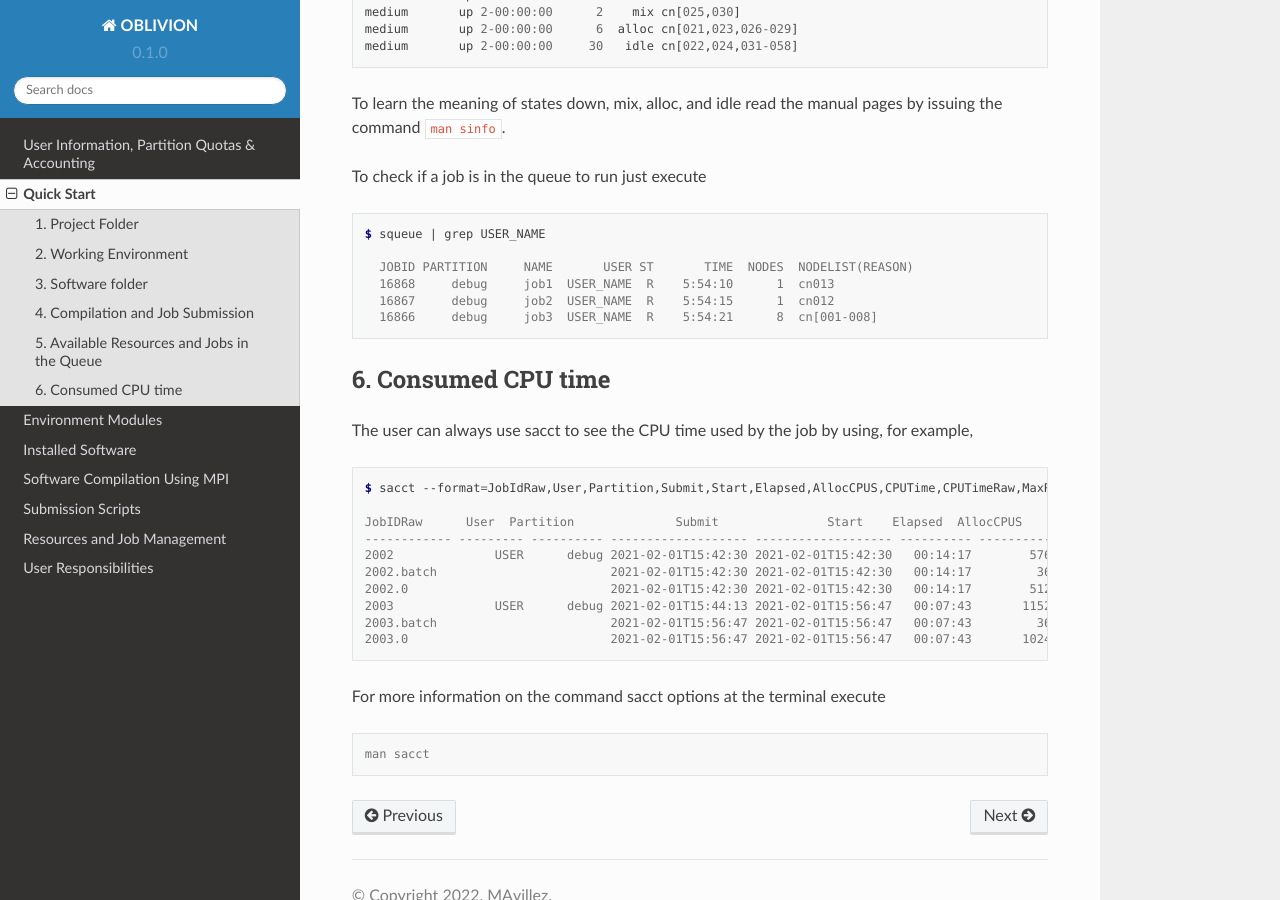
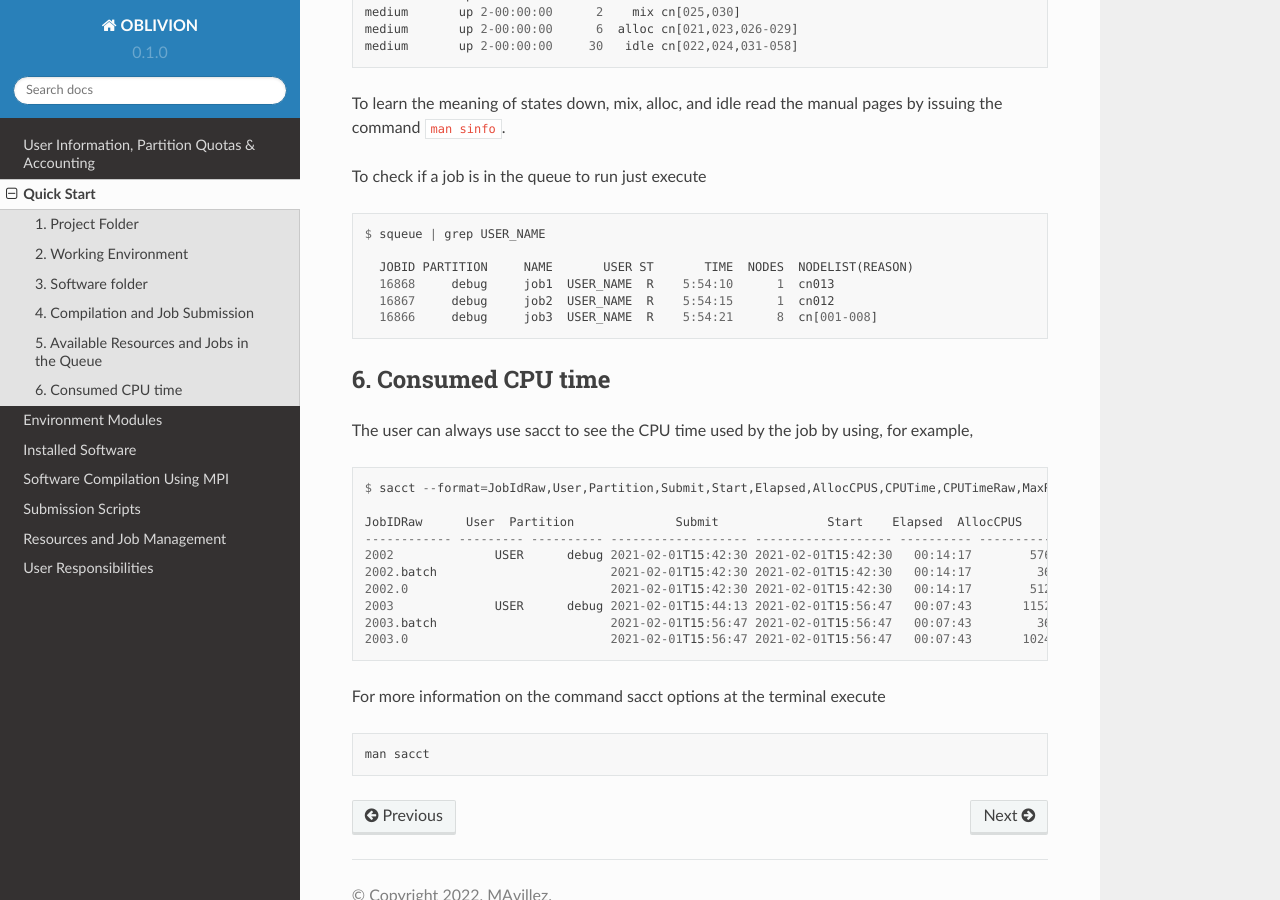
Before and after one commit to mavillez/Oblivion, a Sphinx documentation site: the page built from docs/source/quick_start.rst, in a window 1280 px wide and 900 px high, scrolled down 2266 px. Built offline with Sphinx 7.4.7 and the Read the Docs theme 2.0.0, drawn with Linux system fonts in a browser that asks for light colours; some of the changed text lies outside the part shown.

Commit message:
Update quick_start.rst

```diff
--- a/docs/source/quick_start.rst
+++ b/docs/source/quick_start.rst
@@ -70,7 +70,7 @@
 
 A script example for runs with OpneMPI compiled with GCC:
 
-.. code-block:: bash
+.. code-block:: julia
 
   #!/bin/bash
   #SBATCH --time=00:40:00
@@ -122,7 +122,7 @@
 
 To check if a job is in the queue to run just execute
 
-.. code-block:: console
+.. code-block:: julia
 
   $ squeue | grep USER_NAME
 
@@ -137,7 +137,7 @@
 
 The user can always use sacct to see the CPU time used by the job by using, for example,
 
-.. code-block:: console
+.. code-block:: julia
 
   $ sacct --format=JobIdRaw,User,Partition,Submit,Start,Elapsed,AllocCPUS,CPUTime,CPUTimeRaw,MaxRSS,State,NodeList -S 2021-02-01 -E 2021-02-02
 
@@ -153,6 +153,6 @@
 
 For more information on the command sacct options at the terminal execute
 
-.. code-block:: console
+.. code-block:: julia
 
   man sacct
```
